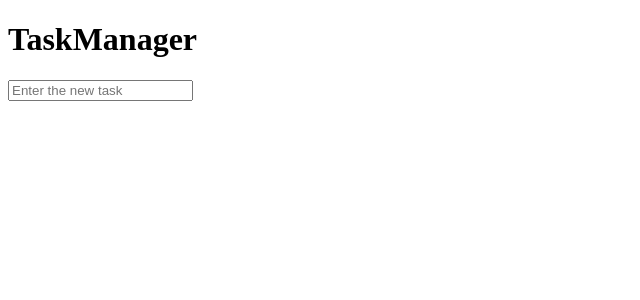
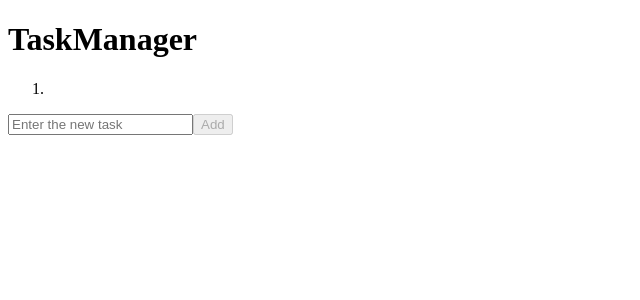
Before and after one commit to luis-pomare/task-manager, a React (Vite) app: page / in a window 1280 px wide. Shown: the top 300 px of the page, without its empty margins (0-640 px from the left). Built offline with nearby package versions, Linux system fonts and the light colour scheme.

Commit message:
Create submit functionality

```diff
--- a/src/components/TaskManager.jsx
+++ b/src/components/TaskManager.jsx
@@ -1,26 +1,40 @@
 import { useState } from 'react';
 
 function TaskManager() {
-  /*  const [taskList, setTaskList] = useState({
-    text: '',
-    id: '',
-  });
-*/
+  const [taskList, setTaskList] = useState([]);
+
   const [newTask, setNewTask] = useState('');
 
   function onChangeHandler(event) {
     setNewTask(event.target.value);
   }
 
+  function onSubmitHandler(event) {
+    event.preventDefault();
+    setTaskList((prevState) => [
+      ...prevState,
+      { text: [newTask], id: [Date.now()] },
+    ]);
+    setNewTask('');
+  }
+
   return (
     <>
-      <form>
+      <ol>
+        <li>{taskList.length ? taskList[0].id : ''}</li>
+      </ol>
+      <form onSubmit={onSubmitHandler}>
         <input
           type='text'
           value={newTask}
           placeholder='Enter the new task'
           onChange={onChangeHandler}
+          name='newTask'
         />
+
+        <button type='submit' disabled={!newTask}>
+          Add
+        </button>
       </form>
     </>
   );
```
